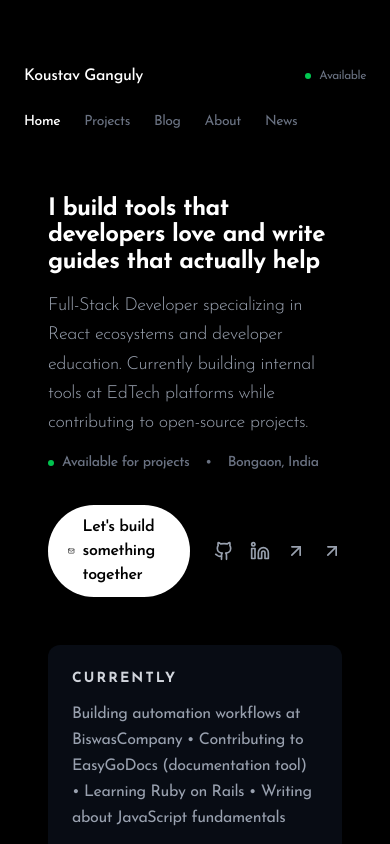
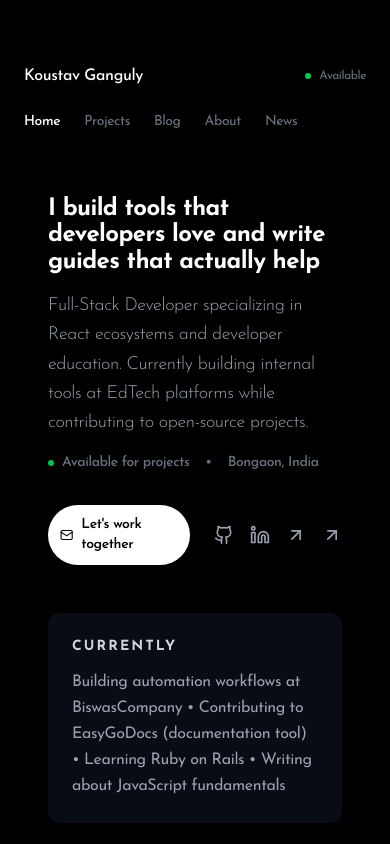
Before and after one commit to KOUSTAV2409/myportfolio, a Next.js app: page / in a window 390 px wide. Shown: the top 844 px of the page. Built offline with nearby package versions, Linux system fonts and the light colour scheme; no server answers.

Commit message:
fixed responsive issue

```diff
--- a/src/app/page.tsx
+++ b/src/app/page.tsx
@@ -40,10 +40,11 @@ export default function HomePage() {
               <Magnetic>
                 <a
                   href={`mailto:${EMAIL}`}
-                  className="inline-flex items-center gap-2 px-5 py-2.5 bg-black dark:bg-white text-white dark:text-black rounded-full font-semibold hover:opacity-80 transition-opacity"
+                  className="inline-flex items-center gap-2 px-3 py-2.5 sm:px-5 bg-black dark:bg-white text-white dark:text-black rounded-full font-semibold hover:opacity-80 transition-opacity text-sm sm:text-base"
                 >
                   <Mail className="w-4 h-4" />
-                  Let's build something together
+                  <span className="hidden sm:inline">Let's build something together</span>
+                  <span className="sm:hidden">Let's work together</span>
                 </a>
               </Magnetic>
             </Suspense>
```
